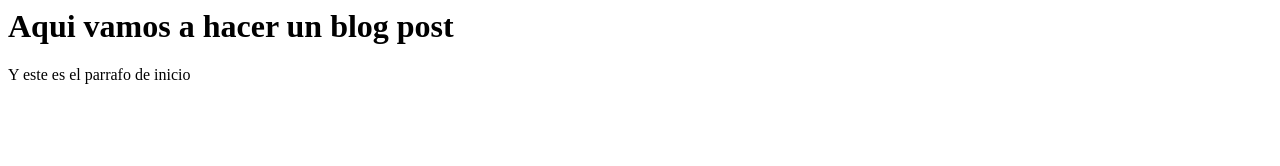
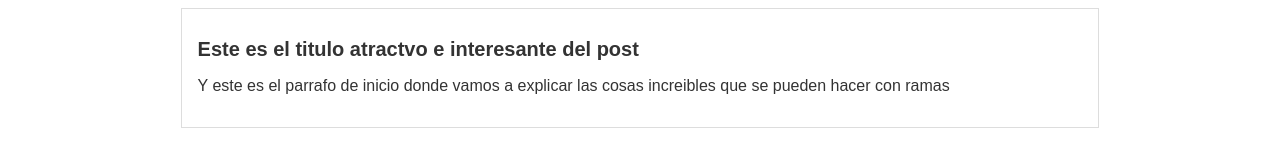
Before and after one commit to HumbertoSaw/HumbertoSaw.github.io, a plain HTML site: page blogpost.html in a window 1280 px wide. Drawn offline with Linux system fonts and the light colour scheme.

Commit message:
Commit al master del blogpost en su version mas reciente

```diff
--- a/blogpost.html
+++ b/blogpost.html
@@ -1,10 +1,32 @@
 <html>
     <head>
+
        <title>El titulo del post</title>
-       <link rel="stylesheet" = css/estilos.css" />
+
+       <link rel="stylesheet" href= "css/estilos.css" />
+
     </head>
+
     <body>
-        <h1>Aqui vamos a hacer un blog post</h1>
-        <p>Y este es el parrafo de inicio</p>
+
+        <div id="container">
+
+            <div id="post"></div>
+
+                <h1>Este es el titulo atractvo e
+                interesante del post</h1>
+
+                <p>Y este es el parrafo de inicio donde vamos
+                a explicar las cosas
+                increibles que se pueden hacer con ramas</p>
+
+
+            </div>
+
+        </div>
+
+
+
     </body>
+
 </html>
--- a/css/estilos.css
+++ b/css/estilos.css
@@ -1,6 +1,21 @@
 body
 {
- color: deeppink;
- text-align:center;
+ color: #333;
+ text-align: left;
  font-family: "Arial";
+ font-size: 16px;
 }
+
+#container
+{
+    width: 70%;
+    padding: 1em;
+    text-align: left;
+    border: 1px solid #DDD;
+    margin: 0 auto;
+}
+
+#container h1
+{
+    font-size: 20px;
+}
```
